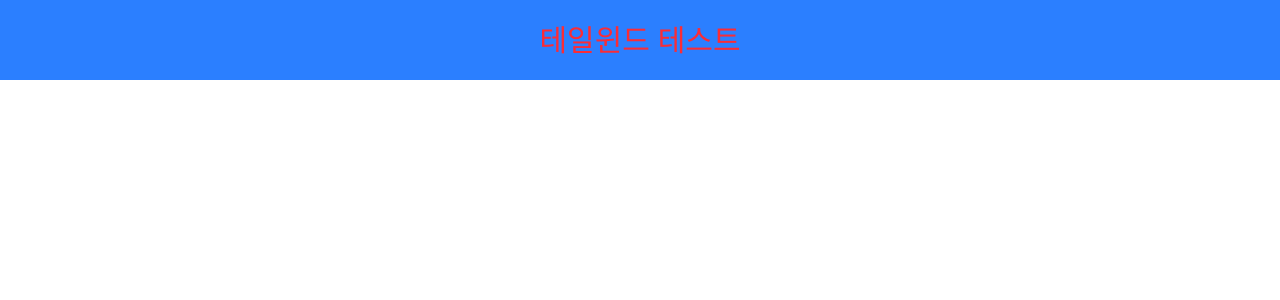
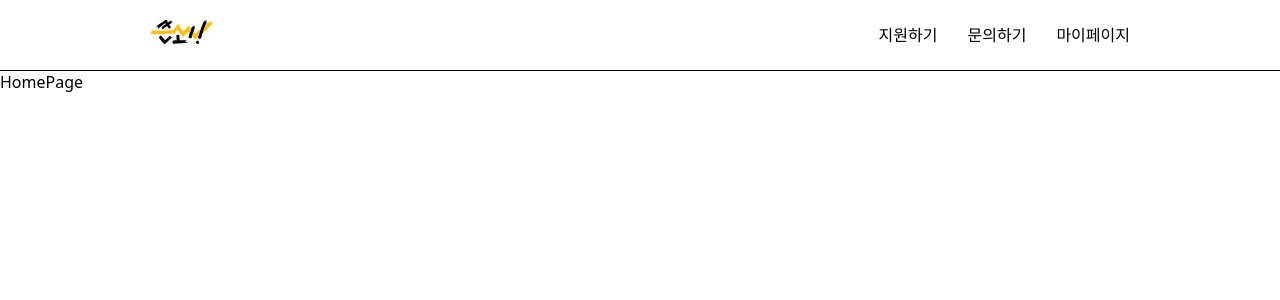
Before and after one commit to KeunSori/KeunSori_Web_Renewal, a React (Vite) app: page / in a window 1280 px wide. Shown: the top 300 px of the page. Built offline with nearby package versions, Linux system fonts and the light colour scheme.

Commit message:
feat: 라우팅 고도화

```diff
--- a/src/App.tsx
+++ b/src/App.tsx
@@ -1,11 +1,8 @@
+import { RouterProvider } from 'react-router';
+import router from './router';
+
 function App() {
-  return (
-    <>
-      <div className="flex h-20 items-center justify-center bg-blue-500 text-3xl text-red-500">
-        테일윈드 테스트
-      </div>
-    </>
-  );
+  return <RouterProvider router={router} />;
 }
 
 export default App;
--- /dev/null
+++ b/src/layout/ProtectedLayout.tsx
@@ -0,0 +1,13 @@
+import ProtectedHeader from '../shared/component/ProtectedHeader';
+import { Outlet } from 'react-router';
+
+const ProtectedLayout = () => {
+  return (
+    <>
+      <ProtectedHeader />
+      <Outlet />
+    </>
+  );
+};
+
+export default ProtectedLayout;
--- /dev/null
+++ b/src/layout/PublicLayout.tsx
@@ -0,0 +1,13 @@
+import PublicHeader from '../shared/component/PublicHeader';
+import { Outlet } from 'react-router';
+
+const PublicLayout = () => {
+  return (
+    <>
+      <PublicHeader />
+      <Outlet />
+    </>
+  );
+};
+
+export default PublicLayout;
--- a/src/router/ProtectedRoutes.tsx
+++ b/src/router/ProtectedRoutes.tsx
@@ -1,3 +1,8 @@
 import { type RouteObject } from 'react-router';
+import MyPage from '../pages/mypage/screen/MyPage';
+import PractiveRoomPage from '../pages/practice-room/screen/PractiveRoomPage';
 
-export const protectedRoutes: RouteObject[] = [];
+export const protectedRoutes: RouteObject[] = [
+  { path: '/mypage', element: <MyPage /> },
+  { path: '/practice-room', element: <PractiveRoomPage /> },
+];
--- a/src/router/PublicRoutes.tsx
+++ b/src/router/PublicRoutes.tsx
@@ -1,3 +1,10 @@
 import { type RouteObject } from 'react-router';
+import HomePage from '../pages/home/screen/HomePage';
+import ApplyPage from '../pages/apply/screen/ApplyPage';
+import ContactPage from '../pages/contact/screen/ContactPage';
 
-export const publicRoutes: RouteObject[] = [];
+export const publicRoutes: RouteObject[] = [
+  { path: '/', element: <HomePage /> },
+  { path: '/apply', element: <ApplyPage /> },
+  { path: '/contact', element: <ContactPage /> },
+];
--- a/src/router/index.tsx
+++ b/src/router/index.tsx
@@ -1,10 +1,18 @@
 import { createBrowserRouter, Navigate } from 'react-router';
 import { publicRoutes } from './PublicRoutes';
 import { protectedRoutes } from './ProtectedRoutes';
+import ProtectedLayout from '../layout/ProtectedLayout';
+import PublicLayout from '../layout/PublicLayout';
 
 const router = createBrowserRouter([
-  ...publicRoutes,
-  ...protectedRoutes,
+  {
+    element: <PublicLayout />,
+    children: publicRoutes,
+  },
+  {
+    element: <ProtectedLayout />,
+    children: protectedRoutes,
+  },
   {
     path: '*',
     element: <Navigate to="/" />,
```
